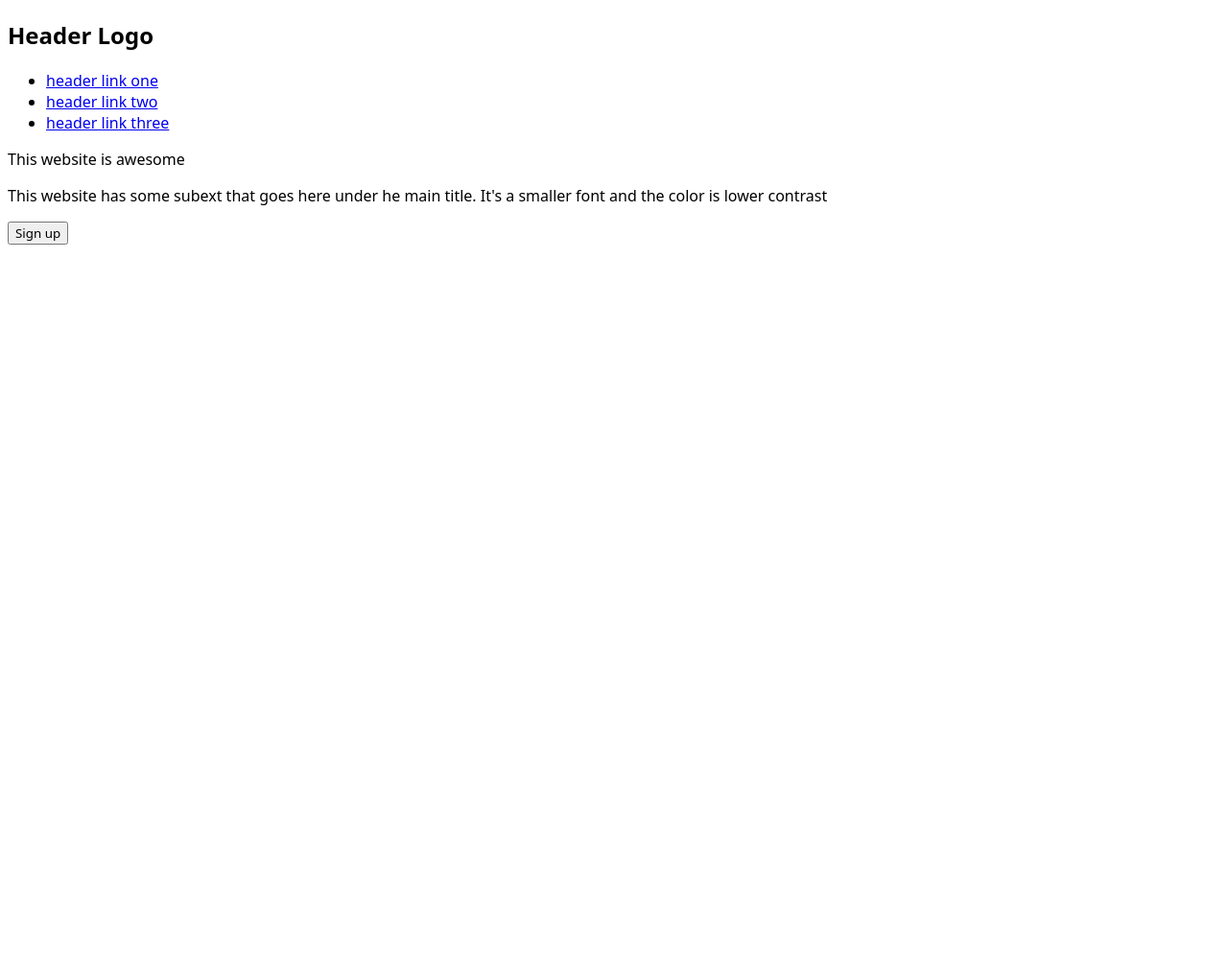
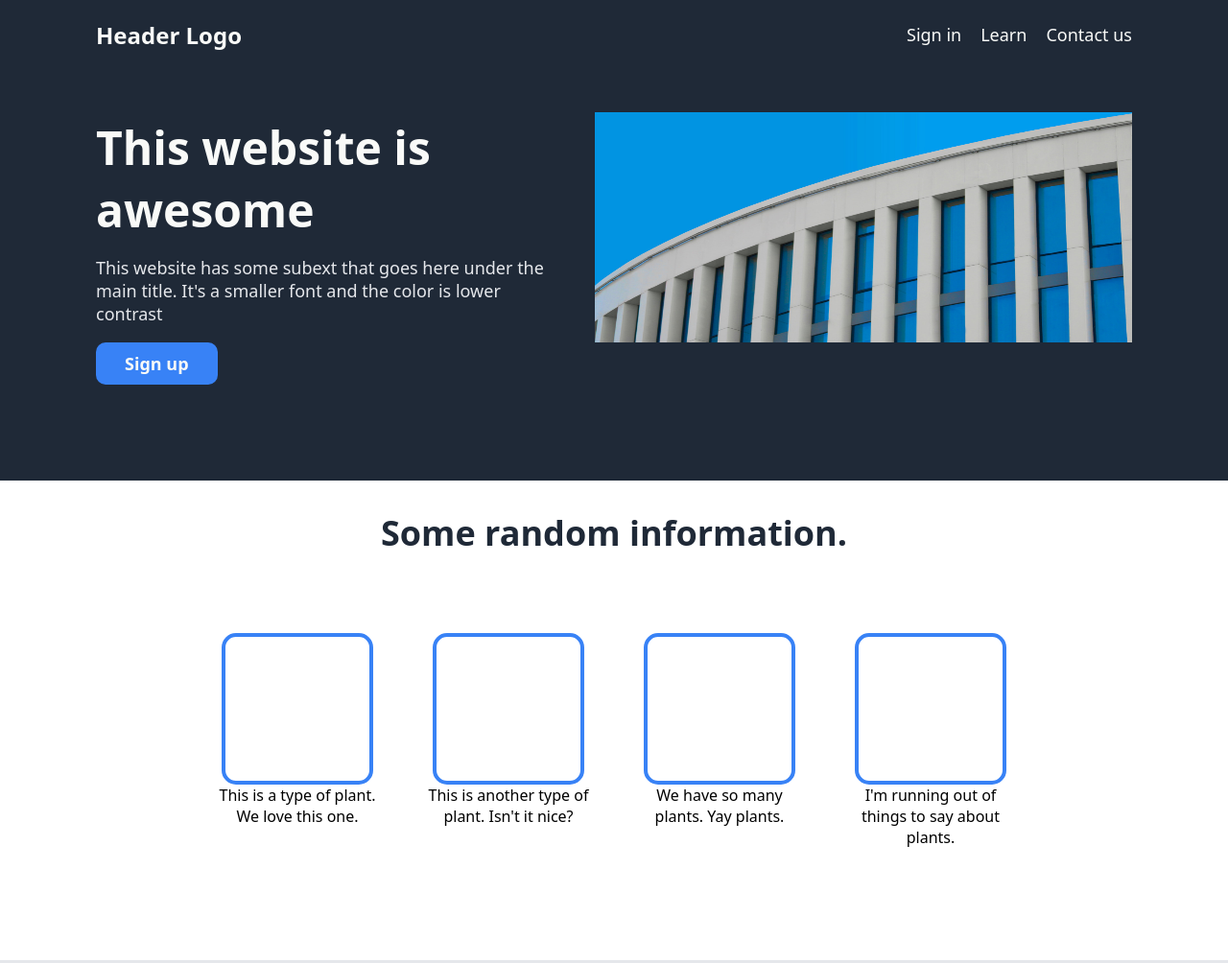
Before and after one commit to sosutwo/Project-Landing-Page, a plain HTML site: page index.html in a window 1280 px wide. Shown: the top 1004 px of the page at 96% size. Before the commit the page ends 800 px from the top, so only its background shows below. Drawn offline with Linux system fonts and the light colour scheme.

Commit message:
Construct sections and content

```diff
--- a/index.html
+++ b/index.html
@@ -1,39 +1,111 @@
 <!DOCTYPE html>
 <html lang="en">
   <head>
-    <meta charset="UTF-8">
-    <meta http-equiv="X-UA-Compatible" content="IE=edge">
-    <meta name="viewport" content="width=device-width, initial-scale=1.0">
+    <meta charset="UTF-8" />
+    <meta http-equiv="X-UA-Compatible" content="IE=edge" />
+    <meta name="viewport" content="width=device-width, initial-scale=1.0" />
     <title>Landing Page</title>
-    <link rel="stylesheet" href="styles.css">
+    <link rel="stylesheet" href="styles.css" />
   </head>
+
   <body>
+    <div class="section1">
       <nav>
-        <h1>Header Logo</h1>
-        <ul>
-            <li><a href="#">header link one</a></li>
-            <li><a href="#">header link two</a></li>
-            <li><a href="#">header link three</a></li>
+        <h1 class="logo">Header Logo</h1>
+        <ul class="links">
+          <li><a href="#">Sign in</a></li>
+          <li><a href="#">Learn</a></li>
+          <li><a href="#">Contact us</a></li>
         </ul>
       </nav>
 
+      <div class="content">
         <div class="hero">
-    <div>
-    <div>
+          <div class="hero-main">
             <p>This website is awesome</p>
           </div>
-
-    <div>
-        <p>This website has some subext that goes here under he main title. It's a smaller font and the color is lower contrast</p>
-        <button> Sign up</button>
-    </div>
-
-    <div>
-        <img>
+          <div class="hero-secondary">
+            <p>
+              This website has some subext that goes here under the main title.
+              It's a smaller font and the color is lower contrast
+            </p>
+            <button class="btn">Sign up</button>
           </div>
         </div>
 
+        <div class="hero-image">
+          <img
+            src="./refargotohp-4gF39OLYwhk-unsplash.jpg"
+            height="240"
+            width="560"
+          />
+        </div>
+      </div>
     </div>
 
+    <div class="section2">
+      <div class="sec2">
+        <h2 class="section-header">Some random information.</h2>
+      </div>
+
+      <div class="items">
+        <div class="item">
+          <div class="placeholder"></div>
+          <!--<img src="./images/barberry.png" alt="barberry" /> -->
+          <div class="text">This is a type of plant. We love this one.</div>
+        </div>
+
+        <div class="item">
+          <div class="placeholder"></div>
+          <!--<img src="./images/barberry.png" alt="barberry" /> -->
+          <div class="text">This is another type of plant. Isn't it nice?</div>
+        </div>
+
+        <div class="item">
+          <div class="placeholder"></div>
+          <!--<img src="./images/barberry.png" alt="barberry" /> -->
+          <div class="text">We have so many plants. Yay plants.</div>
+        </div>
+
+        <div class="item">
+          <div class="placeholder"></div>
+          <!--<img src="./images/barberry.png" alt="barberry" /> -->
+          <div class="text">I'm running out of things to say about plants.</div>
+        </div>
+      </div>
+    </div>
+
+    <div class="section3">
+      <div class="sec3">
+        <div class="quote">
+          <p>
+            This is an inspiring quote, or a testimonial from a customer. Maybe
+            it's just filling up space, or maybe people will actually read it.
+            Who knows? All I know is that it looks nice.
+          </p>
+        </div>
+        <div class="thor"><p>-Thor, God of Thunder</p></div>
+      </div>
+    </div>
+
+    <div class="section4">
+      <div class="sec4">
+        <div class="action">
+          <p>Call to action! It's time!</p>
+          <p>
+            Sign up for our product by clicking that button right over there!
+          </p>
+        </div>
+        <div class="button-div">
+          <button class="btn2">Sign up</button>
+        </div>
+      </div>
+    </div>
+
+    <footer>
+      <div class="bottom">
+        <p>Copyright &#169; The Odin Project 2021</p>
+      </div>
+    </footer>
   </body>
 </html>
--- a/styles.css
+++ b/styles.css
@@ -1,4 +1,216 @@
-* {
-    font-family: system-ui, -apple-system, BlinkMacSystemFont, 'Segoe UI', Roboto, Oxygen, Ubuntu, Cantarell, 'Open Sans', 'Helvetica Neue', sans-serif;
+/*html {
+    box-sizing: border-box;
+  }
+  */
+*,
+*::before,
+*::after {
+  font-family: system-ui, -apple-system, BlinkMacSystemFont, "Segoe UI", Roboto,
+    Oxygen, Ubuntu, Cantarell, "Open Sans", "Helvetica Neue", sans-serif;
+  /*box-sizing: inherit;*/
+}
+body {
+  margin: 0;
+  display: flex;
+  flex-direction: column;
+}
 
+.section1 {
+  background-color: #1f2937;
 }
+
+.logo {
+  font-size: 24px;
+  color: #f9faf8;
+}
+nav {
+  display: flex;
+  background-color: #1f2937;
+  color: #f9faf8;
+  justify-content: space-between;
+  max-width: 1080px;
+  margin: 0 auto;
+}
+
+a {
+  list-style: none;
+  text-decoration: none;
+  color: #f9faf8;
+}
+
+ul {
+  display: flex;
+  align-items: center;
+  gap: 20px;
+}
+
+li {
+  display: flex;
+  color: #e5e7eb;
+  font-size: 18px;
+}
+.content {
+  display: flex;
+  gap: 40px;
+  max-width: 1080px;
+  margin: 0 auto;
+  padding-bottom: 100px;
+}
+
+.hero {
+  display: flex;
+  flex-wrap: wrap;
+  flex: 1;
+}
+
+.hero-main {
+  color: #f9faf8;
+  font-size: 48px;
+  font-weight: 900;
+  margin-bottom: -50px;
+}
+
+.hero-secondary {
+  color: #e5e7eb;
+  font-size: 18px;
+}
+
+.hero-image {
+  display: flex;
+  align-items: center;
+  flex: 1;
+}
+
+button {
+  font-size: 18px;
+  font-weight: 900;
+  color: #f9faf8;
+  background-color: #3882f6;
+  padding: 10px 30px;
+  border-radius: 10px;
+}
+.btn {
+  border: none;
+}
+
+.section2 {
+  display: flex;
+  flex-direction: column;
+  max-width: 1080px;
+  margin: 0 auto;
+  height: 500px;
+}
+
+.sec2 {
+  display: flex;
+  justify-content: center;
+  align-items: center;
+  gap: 30px;
+}
+
+.section-header {
+  font-size: 36px;
+  font-weight: 900;
+  color: #1f2937;
+}
+
+.items {
+  display: flex;
+  text-align: center;
+  padding-top: 50px;
+  gap: 40px;
+}
+
+.item {
+  display: flex;
+  flex-direction: column;
+  align-items: center;
+}
+
+.placeholder {
+  border: 4px solid #3882f6;
+  height: 150px;
+  width: 150px;
+  border-radius: 15px;
+}
+
+.text {
+  width: 180px;
+}
+.sec3 {
+  display: flex;
+  flex-direction: column;
+}
+
+.section3 {
+  background-color: #e5e7eb;
+  display: flex;
+  align-items: center;
+  justify-content: center;
+  height: 400px;
+}
+
+.quote {
+  font-size: 36px;
+  font-style: italic;
+  color: #1f2937;
+  max-width: 1080px;
+}
+
+.thor {
+  font-size: 24px;
+  font-weight: bold;
+  align-self: flex-end;
+}
+
+.section4 {
+  display: flex;
+  align-items: center;
+  justify-content: center;
+  height: 400px;
+}
+
+.sec4 {
+  display: flex;
+  background-color: #3882f6;
+  border: 0;
+  height: 100px;
+  width: 900px;
+  border-radius: 10px;
+  align-items: center;
+  padding: 20px 40px;
+  justify-content: space-around;
+}
+
+.action {
+  color: #f9faf8;
+  align-items: center;
+}
+
+.action :first-child {
+  font-size: 24px;
+  font-weight: bolder;
+}
+.action p{
+    margin:0px;
+}
+.button-div {
+    display: flex;
+    align-items: center;
+}
+
+.btn2 {
+  border: 2px solid white;
+  border-color: #f9faf8;
+  border-radius: 10px;
+  height:50px;
+}
+
+.bottom {
+    background-color: #1f2937;
+    color:#f9faf8;
+    height:100px;
+    display: flex;
+    justify-content: center;
+    align-items: center;
+}
```
Also changed, not shown: refargotohp-4gF39OLYwhk-unsplash.jpg (added). Lines whose indentation alone changed are shown as unchanged.
